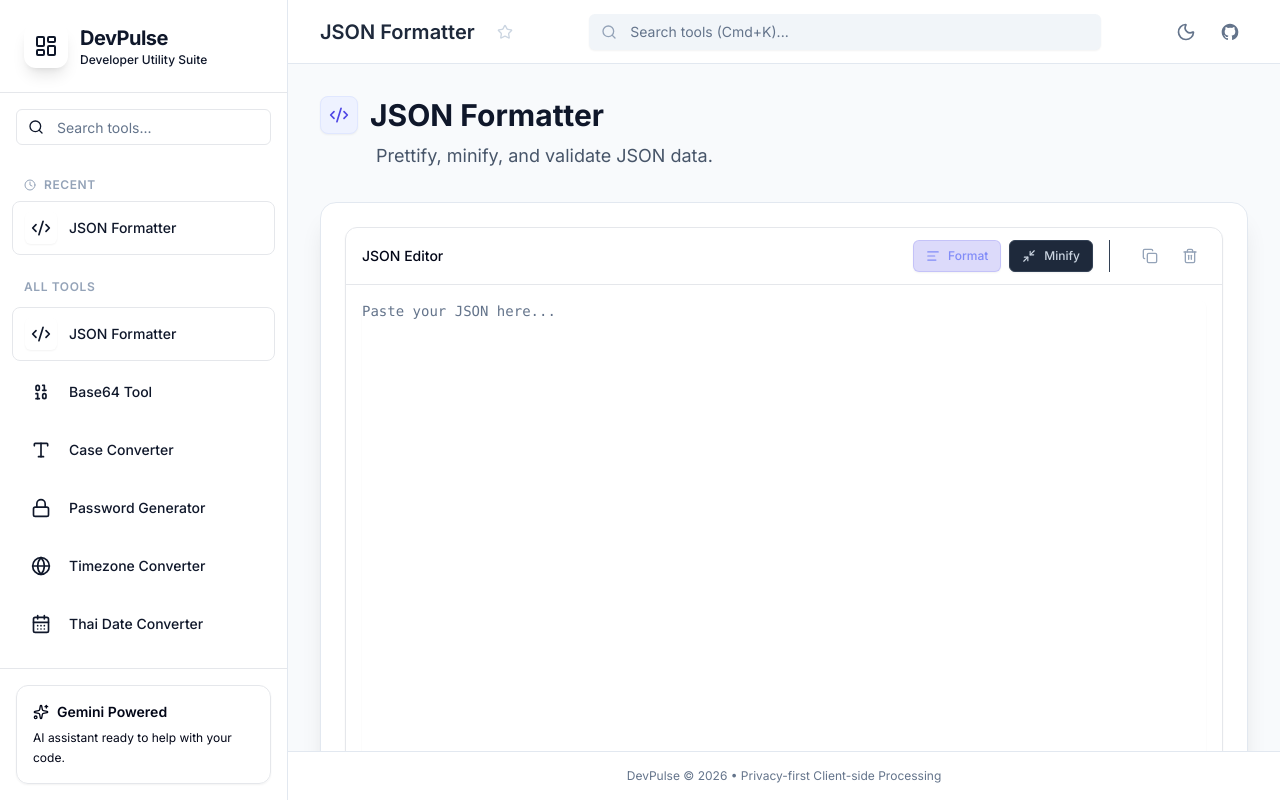
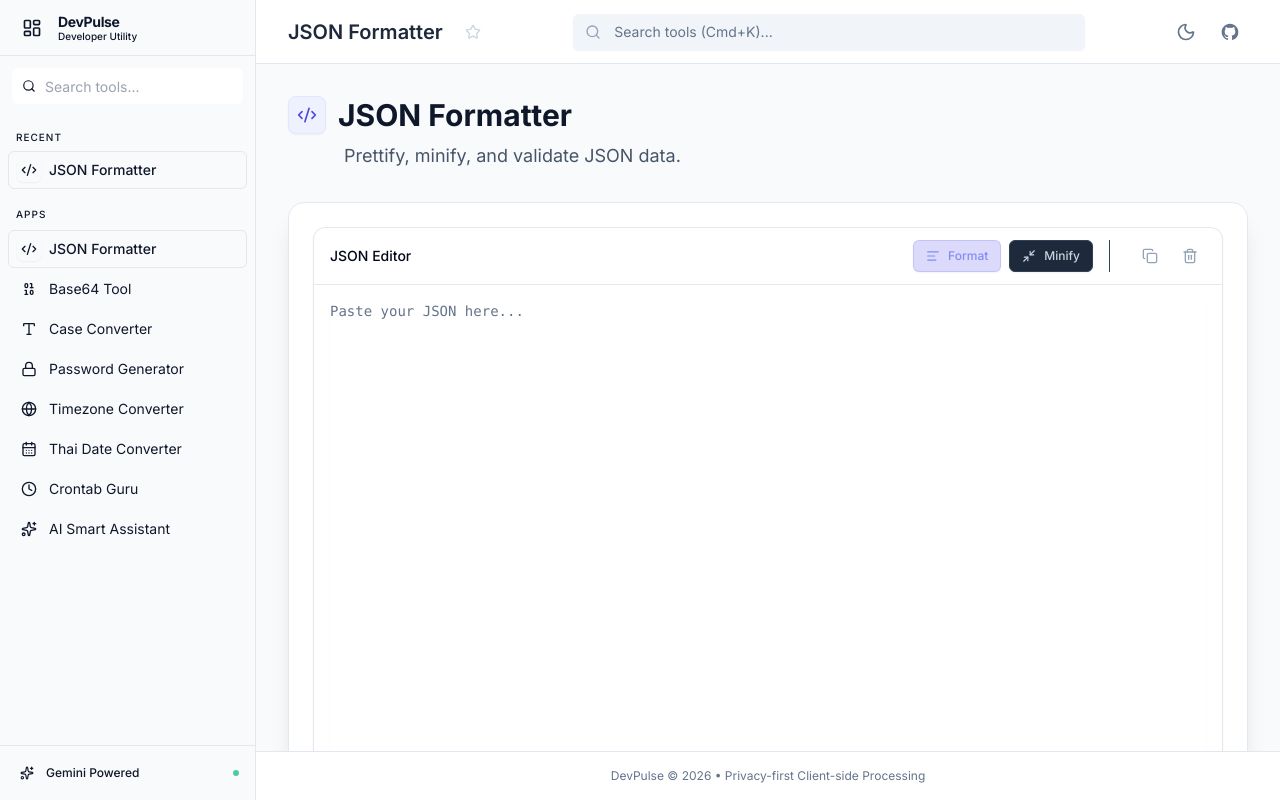
Before and after one commit to M4R14/dev-util-tools, a React (Vite) app: page /json-formatter in a window 1280 px wide. Built offline with nearby package versions, Linux system fonts and the light colour scheme.

Commit message:
feat: enhance Sidebar component with improved styling and layout adjustments for better usability

```diff
--- a/components/Sidebar.tsx
+++ b/components/Sidebar.tsx
@@ -43,7 +43,7 @@
         if (window.innerWidth < 768) onClose();
       }}
       className={({ isActive }) => cn(
-        "w-full flex items-center gap-3 px-3 py-2.5 rounded-lg transition-all duration-200 group border border-transparent",
+        "w-full flex items-center gap-2 px-2 py-1.5 rounded-md transition-all duration-200 group border border-transparent text-sm",
         isActive
             ? "bg-primary/10 text-primary border-primary/20 font-medium"
             : isSelected
@@ -53,24 +53,24 @@
     >
       {({ isActive }) => (
       <>
-      <span className={cn("p-1.5 rounded-md transition-colors",
+      <span className={cn("p-1 rounded-md transition-colors flex items-center justify-center",
         isActive
           ? "bg-primary/20 text-primary shadow-sm"
           : isSelected
             ? "bg-muted text-muted-foreground"
             : "bg-muted/50 text-muted-foreground group-hover:text-foreground group-hover:bg-muted"
       )}>
-        {tool.icon}
+        {React.cloneElement(tool.icon as React.ReactElement, { size: 16, className: "w-4 h-4" })}
       </span>
       <div className="text-left flex-1 min-w-0">
-          <div className="font-medium truncate flex items-center gap-2 text-sm">
+          <div className="truncate flex items-center gap-1.5">
             {tool.name}
             {favorites.includes(tool.id) && <Star className="w-3 h-3 text-amber-400 fill-amber-400" />}
           </div>
-          {searchTerm && <div className="text-xs text-muted-foreground truncate">{tool.description}</div>}
+          {searchTerm && <div className="text-[10px] text-muted-foreground truncate">{tool.description}</div>}
       </div>
       {(isActive || isSelected) && (
-          <div className={cn("w-1.5 h-1.5 rounded-full ml-auto", isActive ? "bg-primary" : "bg-muted-foreground/30")}></div>
+          <div className={cn("w-1 h-1 rounded-full ml-auto", isActive ? "bg-primary" : "bg-muted-foreground/30")}></div>
       )}
       </>
       )}
@@ -191,93 +191,96 @@
       )}
 
       <aside
-        className={`fixed md:static inset-y-0 left-0 w-72 bg-white dark:bg-slate-950 border-r border-slate-200 dark:border-slate-800/50 z-50 transition-all duration-300 transform ${
-          isOpen ? 'translate-x-0' : '-translate-x-full'
-        } md:translate-x-0 flex flex-col shadow-2xl md:shadow-none`}
+        className={cn(
+          "fixed md:static inset-y-0 left-0 w-64 bg-background border-r border-border z-50 transition-all duration-300 transform flex flex-col shadow-2xl md:shadow-none",
+          isOpen ? 'translate-x-0' : '-translate-x-full',
+          "md:translate-x-0"
+        )}
       >
         {/* Brand */}
-        <div className="p-6 border-b border-border flex items-center gap-3">
-          <div className="bg-primary p-2.5 rounded-xl shadow-lg shadow-primary/20 text-primary-foreground">
-            <LayoutDashboard className="w-6 h-6" />
+        <div className="h-14 px-4 border-b border-border flex items-center gap-2.5">
+          <div className="bg-primary/10 p-1.5 rounded-lg text-primary">
+            <LayoutDashboard className="w-5 h-5" />
           </div>
-          <div>
-            <h1 className="text-xl font-bold text-foreground tracking-tight">DevPulse</h1>
-            <p className="text-xs text-muted-foreground font-medium">Developer Utility Suite</p>
+          <div className="flex flex-col">
+            <h1 className="text-sm font-bold text-foreground tracking-tight leading-none">DevPulse</h1>
+            <p className="text-[10px] text-muted-foreground font-medium leading-none mt-0.5">Developer Utility</p>
           </div>
         </div>
 
         {/* Search */}
-        <div className="px-4 py-4">
+        <div className="px-3 py-3">
           <div className="relative group">
-            <Search className="absolute left-3 top-1/2 -translate-y-1/2 w-4 h-4 text-muted-foreground group-focus-within:text-foreground transition-colors" />
+            <Search className="absolute left-2.5 top-1/2 -translate-y-1/2 w-3.5 h-3.5 text-muted-foreground group-focus-within:text-foreground transition-colors" />
             <Input
               type="text"
               placeholder="Search tools..."
               value={searchTerm}
               onChange={(e) => onSearch(e.target.value)}
-              className="pl-10 bg-muted/30 border-input shadow-none"
+              className="h-9 pl-8 text-sm bg-muted/40 border-transparent focus:bg-background focus:border-input shadow-none transition-all placeholder:text-muted-foreground/70"
             />
           </div>
         </div>
 
         {/* Navigation */}
-        <nav className="flex-1 px-3 py-2 space-y-1 overflow-y-auto scrollbar-thin scrollbar-thumb-slate-300 dark:scrollbar-thumb-slate-800 hover:scrollbar-thumb-slate-400 dark:hover:scrollbar-thumb-slate-700">
+        <nav className="flex-1 px-2 py-2 space-y-0.5 overflow-y-auto scrollbar-thin hover:scrollbar-thumb-muted-foreground/20 scrollbar-thumb-transparent transition-colors">
 
             {searchTerm ? (
              <>
-               <div className="px-3 py-2 text-xs font-semibold text-slate-400 dark:text-slate-500 uppercase tracking-wider">
-                  Search Results
+               <div className="px-2 py-1.5 text-[10px] font-medium text-muted-foreground/60 uppercase tracking-widest">
+                  Results
                </div>
                {filteredTools.length > 0 ? (
                   filteredTools.map((tool, i) => renderToolLink(tool, 'search', i))
                ) : (
-                  <div className="px-4 py-8 text-center text-slate-500 text-sm">
-                    No tools found matching "{searchTerm}"
+                  <div className="px-3 py-8 text-center text-muted-foreground text-xs">
+                    No tools found
                   </div>
                )}
              </>
           ) : (
             <>
               {favoriteTools.length > 0 && (
-                <div className="mb-4">
-                   <div className="px-3 py-2 text-xs font-semibold text-slate-400 dark:text-slate-500 uppercase tracking-wider flex items-center gap-2">
-                     <Star className="w-3 h-3" /> Favorites
+                <div className="mb-3">
+                   <div className="px-2 py-1.5 text-[10px] font-medium text-muted-foreground/60 uppercase tracking-widest flex items-center gap-1.5">
+                     Favorites
                    </div>
-                   {favoriteTools.map((tool, i) => renderToolLink(tool, 'fav', i))}
+                   <div className="space-y-0.5">
+                     {favoriteTools.map((tool, i) => renderToolLink(tool, 'fav', i))}
+                   </div>
                 </div>
               )}
 
               {recentTools.length > 0 && (
-                <div className="mb-4">
-                   <div className="px-3 py-2 text-xs font-semibold text-slate-400 dark:text-slate-500 uppercase tracking-wider flex items-center gap-2">
-                     <Clock className="w-3 h-3" /> Recent
+                <div className="mb-3">
+                   <div className="px-2 py-1.5 text-[10px] font-medium text-muted-foreground/60 uppercase tracking-widest flex items-center gap-1.5">
+                     Recent
                    </div>
-                   {recentTools.map((tool, i) => renderToolLink(tool, 'rec', i + favoriteTools.length))}
+                   <div className="space-y-0.5">
+                     {recentTools.map((tool, i) => renderToolLink(tool, 'rec', i + favoriteTools.length))}
+                   </div>
                 </div>
               )}
 
-              <div className="px-3 py-2 text-xs font-semibold text-slate-400 dark:text-slate-500 uppercase tracking-wider">
-                All Tools
+              <div className="px-2 py-1.5 text-[10px] font-medium text-muted-foreground/60 uppercase tracking-widest">
+                Apps
               </div>
-              {tools.map((tool, i) => renderToolLink(tool, 'all', i + favoriteTools.length + recentTools.length))}
+              <div className="space-y-0.5">
+                {tools.map((tool, i) => renderToolLink(tool, 'all', i + favoriteTools.length + recentTools.length))}
+              </div>
             </>
           )}
         </nav>
 
         {/* Footer */}
-        <div className="p-4 border-t border-border bg-muted/5 backdrop-blur-xl">
-          <Card className="rounded-xl border border-border shadow-sm relative overflow-hidden group bg-background/50">
-            <CardContent className="p-4">
-                <div className="absolute top-0 right-0 w-16 h-16 bg-primary/10 rounded-full blur-xl -mr-8 -mt-8 transition-all group-hover:bg-primary/20"></div>
-                <div className="flex items-center gap-2 mb-1.5 text-primary relative z-10">
-                <Sparkles className="w-4 h-4" />
-                <span className="text-sm font-semibold">Gemini Powered</span>
-                </div>
-                <p className="text-xs text-muted-foreground leading-relaxed relative z-10">
-                AI assistant ready to help with your code.
-                </p>
-            </CardContent>
-          </Card>
+        <div className="p-2 border-t border-border bg-muted/5">
+          <div className="px-2 py-2 flex items-center gap-2 text-xs text-muted-foreground transition-colors hover:text-foreground cursor-default group">
+             <div className="bg-primary/10 p-1 rounded-md text-primary group-hover:bg-primary/20 transition-colors">
+               <Sparkles className="w-3.5 h-3.5" />
+             </div>
+             <span className="font-medium">Gemini Powered</span>
+             <div className="w-1.5 h-1.5 rounded-full bg-emerald-500 ml-auto animate-pulse"></div>
+          </div>
         </div>
       </aside>
     </>
```
